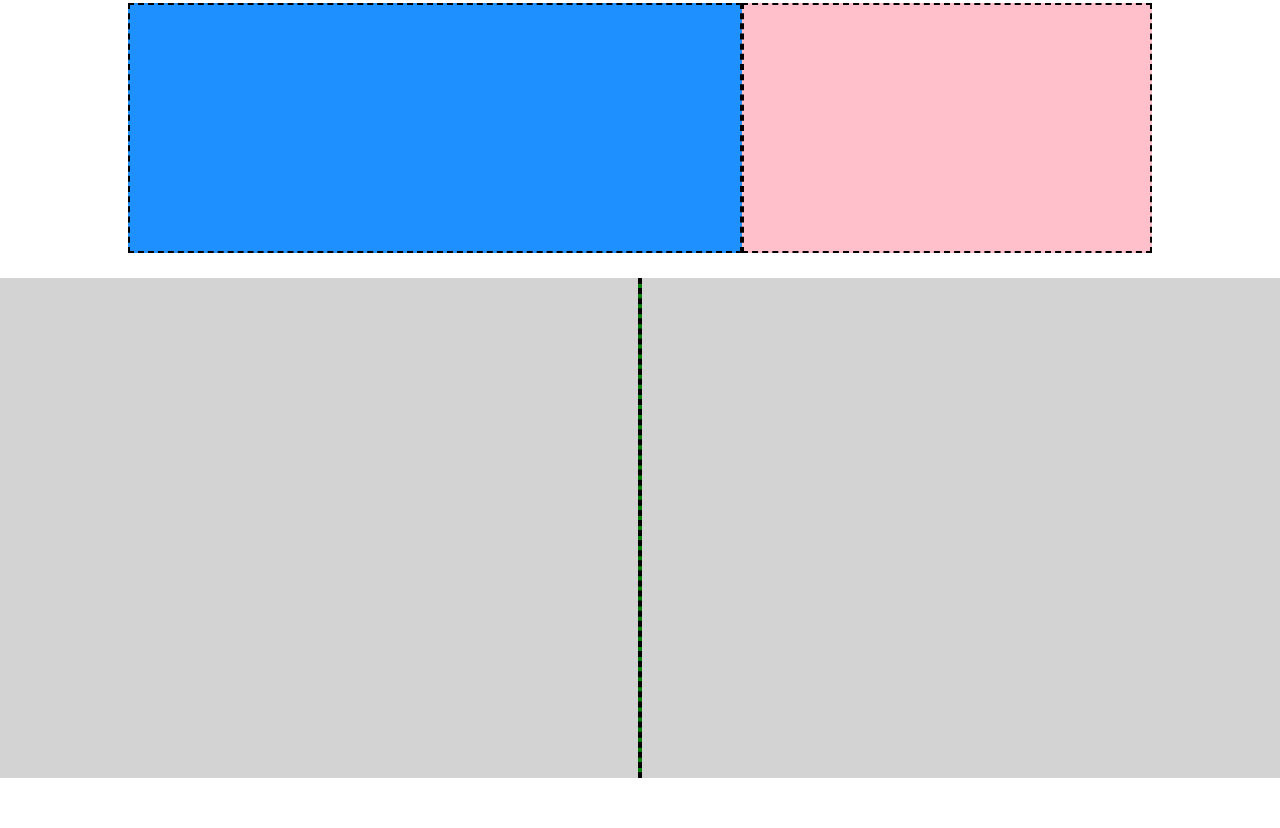
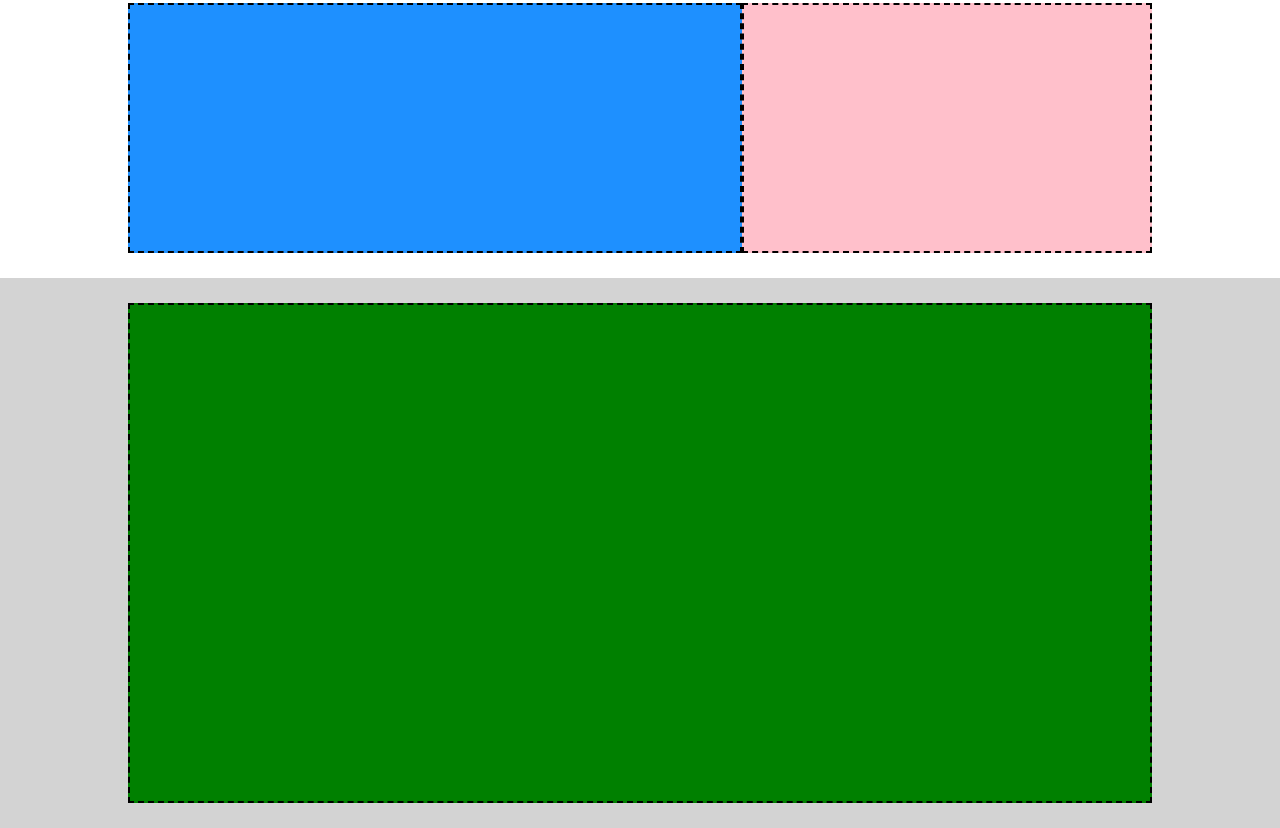
Before and after one commit to AndreaRaga56/htmlcss-struttura-discord, a plain HTML site: page index.html in a window 1280 px wide. Shown: the part 972-1800 px from the top of the page. Before the commit the page ends 1750 px from the top, so only its background shows below. Drawn offline with Linux system fonts and the light colour scheme.

Commit message:
feat main

```diff
--- a/css/style.css
+++ b/css/style.css
@@ -67,12 +67,19 @@
 
  .gray-bg-flex {
     background-color: #D3D3D3;
-    min-height: 300px;
     display: flex;
     align-items: center;
  }
 
-.item {
+ .gray-bg-flex.A {
+    min-height: 300px;
+ }
+
+ .gray-bg-flex.B {
+    min-height: 550px;
+ }
+
+ .item {
     border: 2px dashed black;
     min-height: 250px;
  }
@@ -87,9 +94,10 @@
     flex-grow: 2;
  }
 
- .item.green{
-   background-color: green;
-   min-height: 500px;
+ .item.green {
+    background-color: green;
+    min-height: 500px;
+    flex-grow: 1;
  }
 
 
--- a/index.html
+++ b/index.html
@@ -29,7 +29,7 @@
             </div>
         </div>
 
-        <div class="gray-bg-flex">
+        <div class="gray-bg-flex A">
             <div class="big-conteiner">
                 <div class="item pink"></div>
                 <div class="item blu"></div>
@@ -43,12 +43,11 @@
             </div>
         </div>
 
-        <div class="gray-bg-flex">
+        <div class="gray-bg-flex B">
             <div class="big-conteiner">
                 <div class="item green"></div>
             </div>
         </div>
-
 
     </main>
 
```
